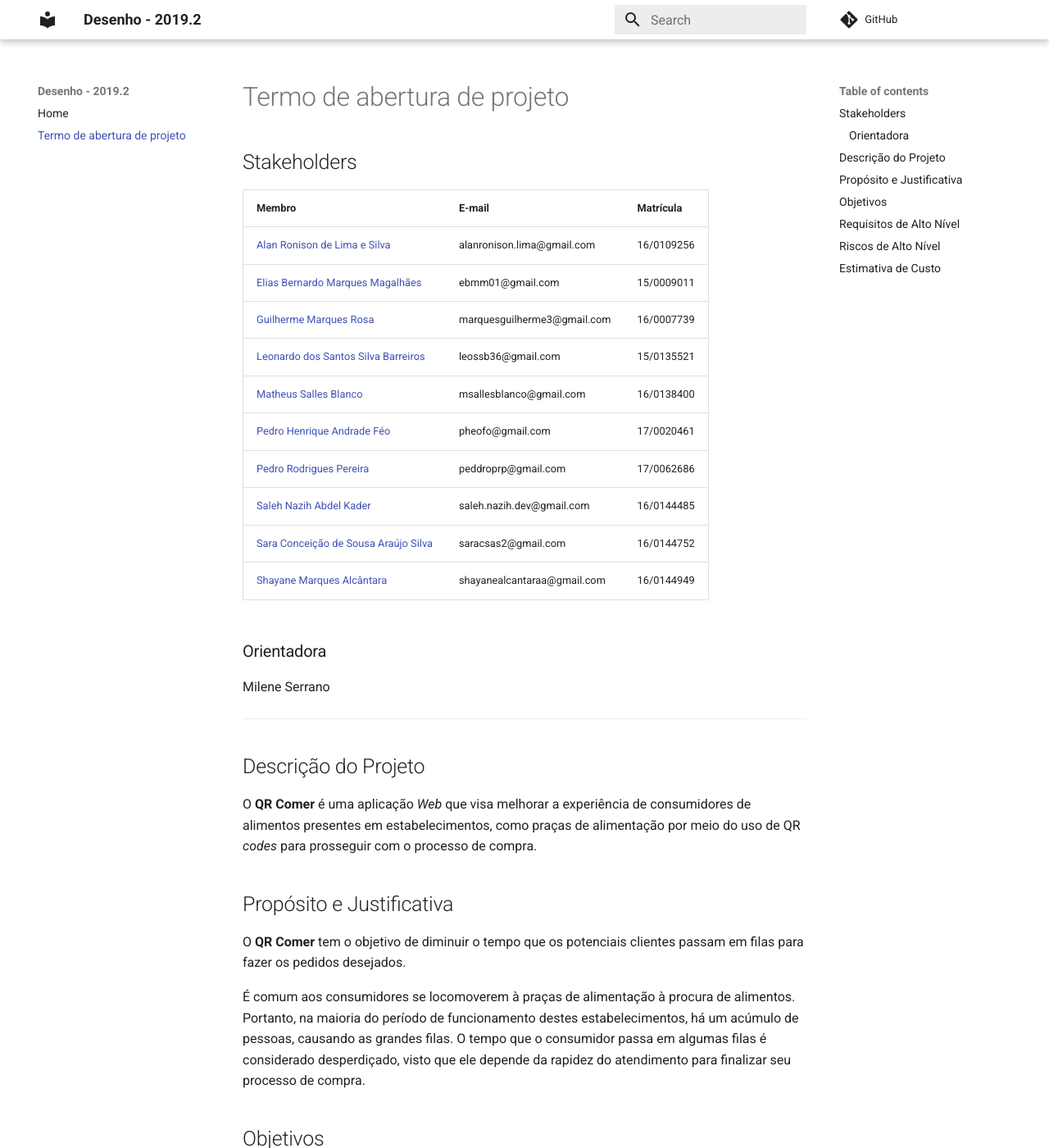
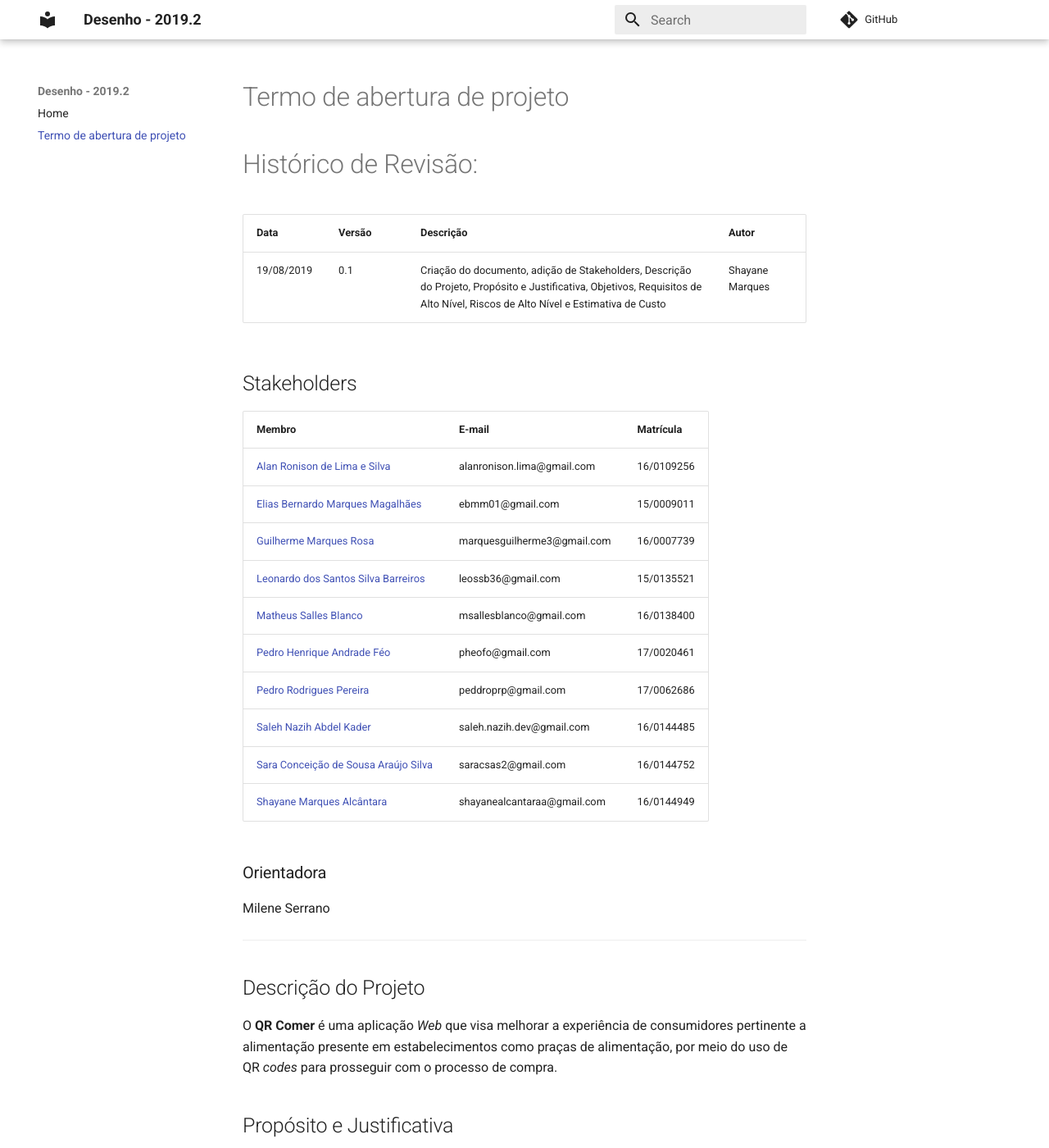
Before and after one commit to fga-desenho-2019-2/Wiki, an MkDocs documentation site: the page built from docs/tap.md, in a window 1280 px wide and 1400 px high. Shown: the whole window at 82% size. Built offline with MkDocs 1.6.1 and Material for MkDocs 9.7.7, drawn with Linux system fonts in a browser that asks for light colours; comment, search, counter and statistics services are not loaded; old or Windows-style settings are respelled for this version of MkDocs.

Commit message:
Adding Revision History

```diff
--- a/docs/tap.md
+++ b/docs/tap.md
@@ -1,4 +1,10 @@
 # Termo de abertura de projeto
+
+# Histórico de Revisão:
+
+|Data|Versão|Descrição|Autor|
+|-|-|-|-|
+|19/08/2019|0.1|Criação do documento, adição de Stakeholders, Descrição do Projeto, Propósito e Justificativa, Objetivos, Requisitos de Alto Nível, Riscos de Alto Nível e Estimativa de Custo| Shayane Marques|
 
 ## Stakeholders
 
@@ -22,7 +28,7 @@ Milene Serrano
 
 ## Descrição do Projeto
 
-O **QR Comer** é uma aplicação _Web_ que visa melhorar a experiência de consumidores de alimentos presentes em estabelecimentos, como praças de alimentação por meio do uso de QR _codes_ para prosseguir com o processo de compra.
+O **QR Comer** é uma aplicação _Web_ que visa melhorar a experiência de consumidores pertinente a alimentação presente em estabelecimentos como praças de alimentação, por meio do uso de QR _codes_ para prosseguir com o processo de compra.
 
 ## Propósito e Justificativa
 O **QR Comer** tem o objetivo de diminuir o tempo que os potenciais clientes passam em filas para fazer os pedidos desejados.
```
